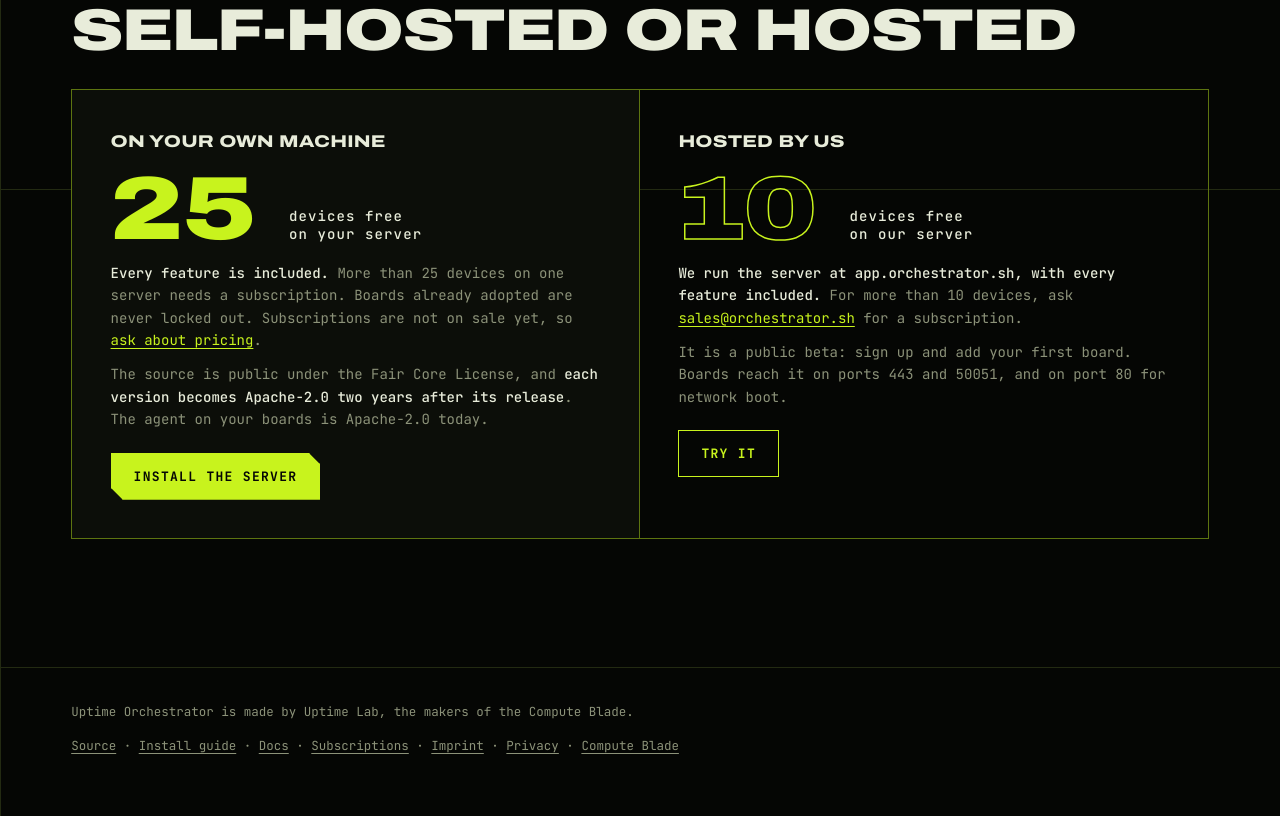
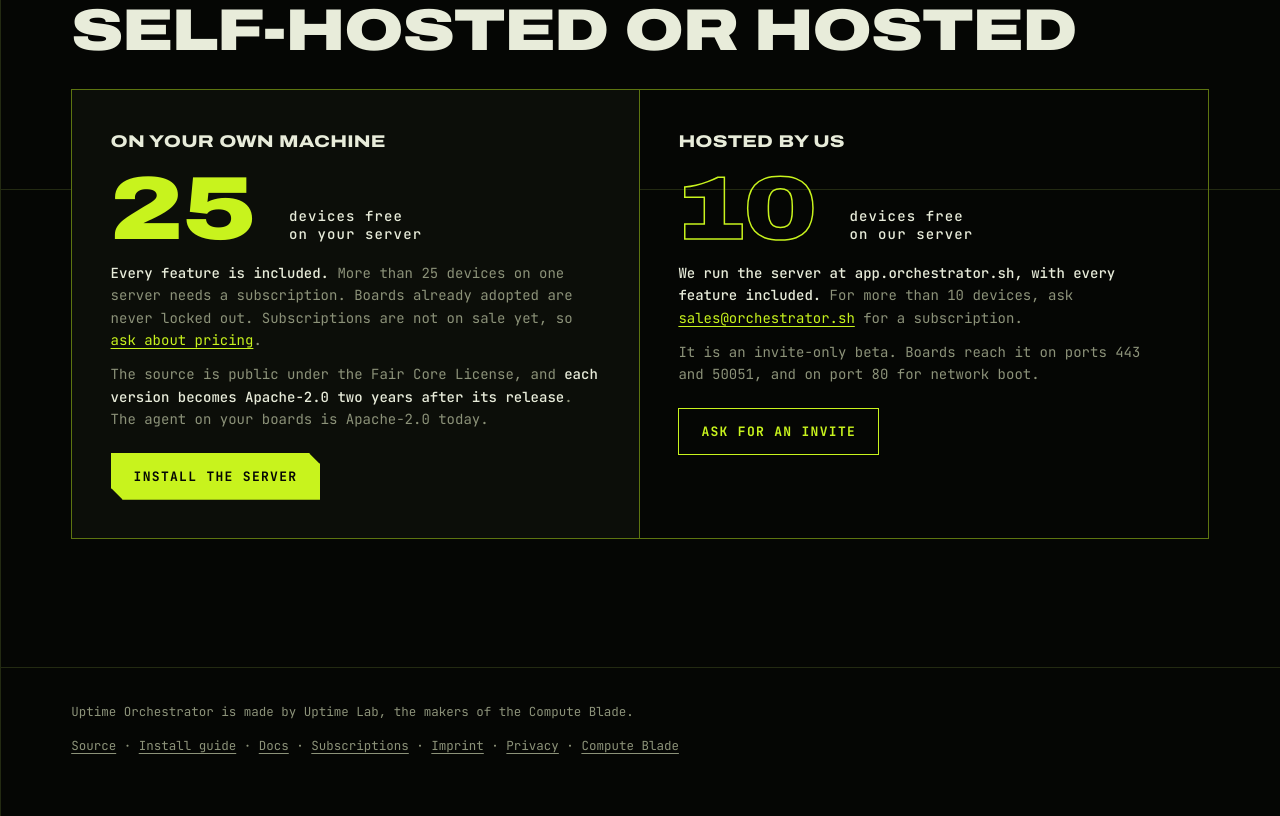
Before and after one commit to uptime-lab/orchestrator.sh, a plain HTML site: page index.html in a window 1280 px wide. Shown: the part 4611-5427 px from the top of the page. Drawn offline with Linux system fonts and the light colour scheme.

Commit message:
landing: hosted sign-up still needs an invite
Co-Authored-By: Claude Fable 5.2 <noreply@anthropic.com>

```diff
--- a/index.html
+++ b/index.html
@@ -360,8 +360,8 @@ footer a { color: var(--mute); }
         <h3>Hosted by us</h3>
         <div class="big out">10 <span>devices free<br>on our server</span></div>
         <p><b>We run the server at app.orchestrator.sh, with every feature included.</b> For more than 10 devices, ask <a href="mailto:sales@orchestrator.sh">sales@orchestrator.sh</a> for a subscription.</p>
-        <p>It is a public beta: sign up and add your first board. Boards reach it on ports 443 and 50051, and on port 80 for network boot.</p>
-        <a class="btn" href="https://app.orchestrator.sh">Try it</a>
+        <p>It is an invite-only beta. Boards reach it on ports 443 and 50051, and on port 80 for network boot.</p>
+        <a class="btn" href="https://app.orchestrator.sh">Ask for an invite</a>
       </div>
     </div>
   </div>
```
